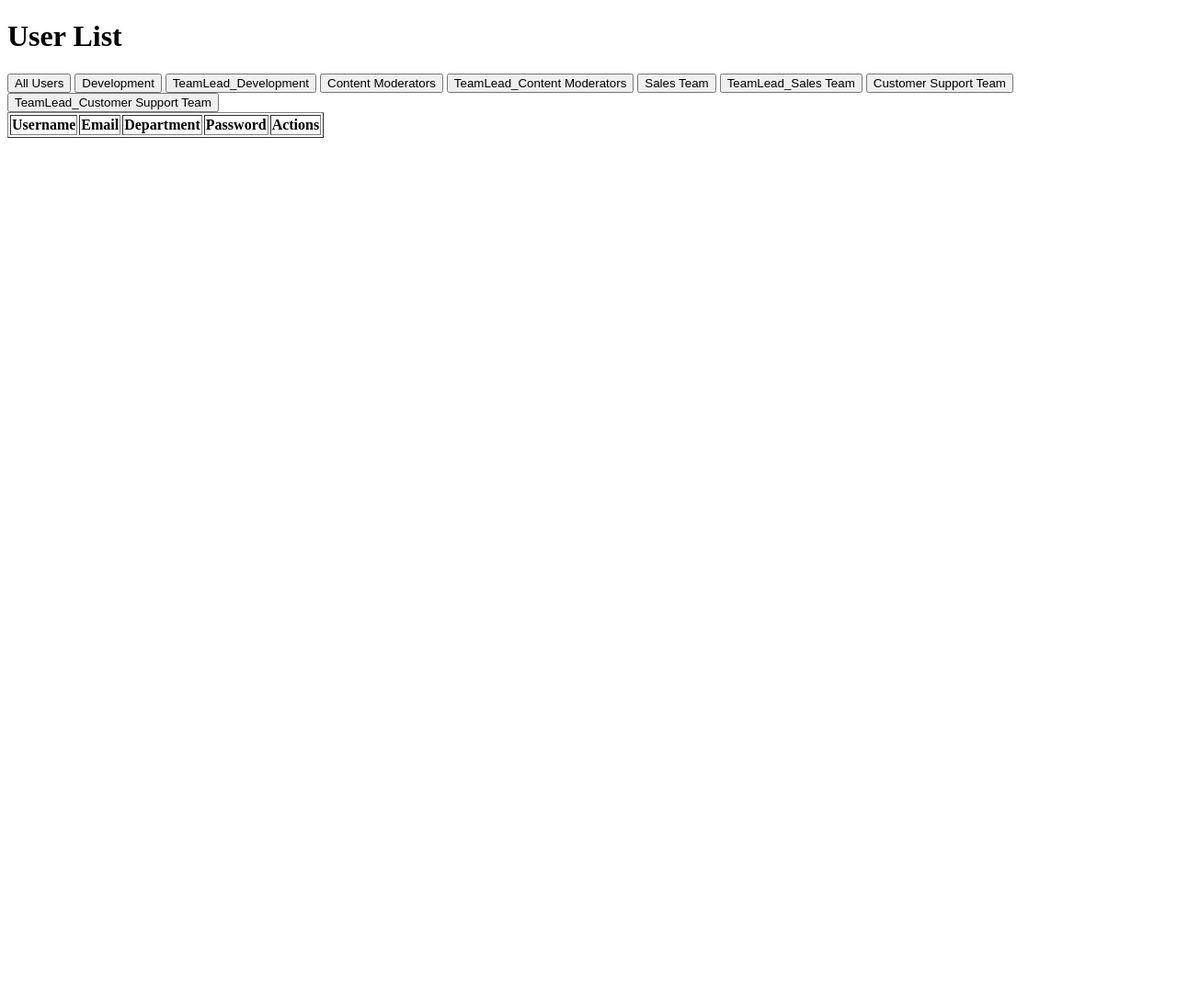
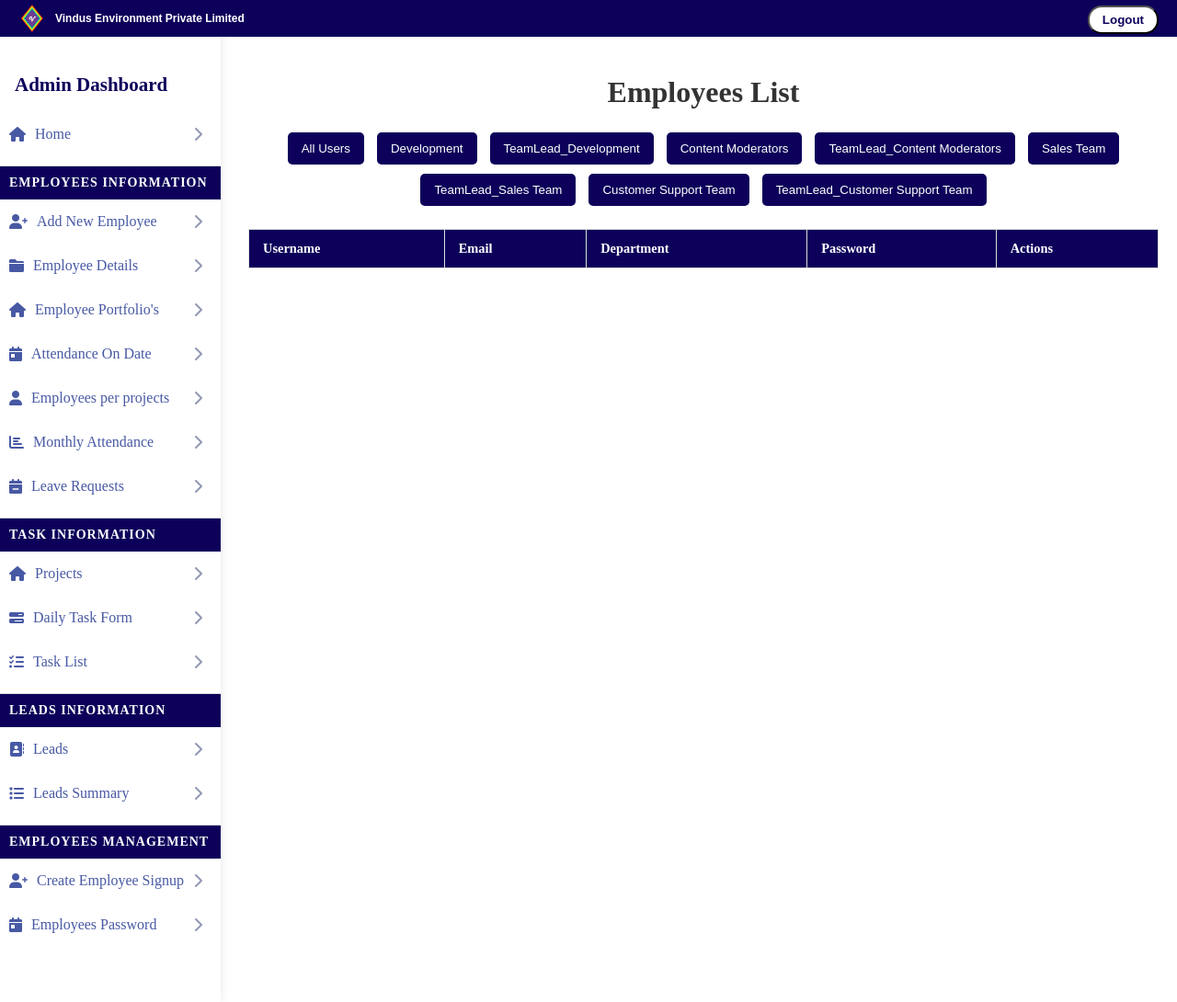
Before and after one commit to LaxmiPrasanna-2593/CRMTool, a Django app: page /user_list/ in a window 1280 px wide. Shown: the whole page at 92% size. Run offline with Django 5.2, Linux system fonts and the light colour scheme; the visitor is signed in with stand-in values (Sample User, id 1); data comes from the database, SQL or seed files in the repository; lists and menus that the app fills with data are empty; parts of the project's set-up code (start-up, migrations or seed data) failed here and were passed over.

Commit message:
sidebar modification done and password manage design

```diff
--- a/templates/includes/sidebar.html
+++ b/templates/includes/sidebar.html
@@ -47,6 +47,18 @@
             padding: 0;
             margin: 0;
         }
+        .sidebar label {
+            display: block;
+            font-size: 14px;
+            font-weight: bold;
+            color: #fff;
+            padding: 10px;
+            border-top: 1px solid #ddd;
+            text-transform: uppercase;
+            letter-spacing: 1px;
+            margin-top: 10px;
+            background-color: #0c005a;
+        }
 
         .sidebar ul li {
             padding: 15px 10px;
@@ -54,7 +66,7 @@
             display: flex;
             align-items: center;
             transition: background-color 0.3s;
-            color: #9197B3;
+            color: #4859a4;
             justify-content: space-between;
         }
 
@@ -67,7 +79,7 @@
         }
 
         .sidebar ul li:hover {
-            background-color: #0c005a;
+            background-color: #0c0055af;
             color: white;
         }
 
@@ -102,15 +114,29 @@
                 <li>
                     <a href="{% url 'dashboard' %}"><i class="fas fa-home"></i>Home<i class="fas fa-chevron-right"></i></a>
                 </li>
+                <label>Employees Information</label>
+                <li>
+                    <a href="{% url 'employee_form' %}"><i class="fas fa-user-plus"></i> Add New Employee <i class="fas fa-chevron-right"></i></a>
+                </li>
+                <li>
+                    <a href="{% url 'employee_list' %}"><i class="fas fa-folder"></i> Employee Details <i class="fas fa-chevron-right"></i></a>
+                </li>
                 <li>
                     <a href="{% url 'user_details_with_projects' %}"><i class="fas fa-home"></i>Employee Portfolio's<i class="fas fa-chevron-right"></i></a>
                 </li>
                 <li>
-                    <a href="{% url 'employee_form' %}"><i class="fas fa-user"></i> Employee Form <i class="fas fa-chevron-right"></i></a>
+                    <a href="{% url 'attendance_on_date' %}"><i class="fas fa-calendar-day"></i> Attendance On Date <i class="fas fa-chevron-right"></i></a>
                 </li>
                 <li>
-                    <a href="{% url 'employee_list' %}"><i class="fas fa-folder"></i> Employee Details <i class="fas fa-chevron-right"></i></a>
+                    <a href="{% url 'employees_per_project' %}"><i class="fas fa-user"></i> Employees per projects <i class="fas fa-chevron-right"></i></a>
                 </li>
+                <li>
+                    <a href="{% url 'monthly_report' %}"><i class="fas fa-chart-bar"></i> Monthly Attendance <i class="fas fa-chevron-right"></i></a>
+                </li>
+                <li>
+                    <a href="{% url 'leave_requests' %}"><i class="fas fa-calendar-minus"></i> Leave Requests <i class="fas fa-chevron-right"></i></a>
+                </li>
+                <label>Task information</label>
                 <li>
                     <a href="{% url 'add_project' %}"><i class="fas fa-home"></i>Projects<i class="fas fa-chevron-right"></i></a>
                 </li>
@@ -123,21 +149,12 @@
                 <!-- <li>
                     <a href="{% url 'admin_task_list' %}"><i class="fas fa-users"></i> Employees Tasks <i class="fas fa-chevron-right"></i></a>
                 </li> -->
-
+                <label>Leads information</label>
                 <li>
                     <a href="{% url 'lead_list' %}"><i class="fas fa-address-book"></i> Leads <i class="fas fa-chevron-right"></i></a>
                 </li>
                 <li>
                     <a href="{% url 'lead_status_summary' %}"><i class="fas fa-list"></i> Leads Summary<i class="fas fa-chevron-right"></i></a>
-                </li>
-                <li>
-                    <a href="{% url 'leave_requests' %}"><i class="fas fa-calendar-minus"></i> Leave Requests <i class="fas fa-chevron-right"></i></a>
-                </li>
-                <li>
-                    <a href="{% url 'attendance_on_date' %}"><i class="fas fa-calendar-day"></i> Attendance On Date <i class="fas fa-chevron-right"></i></a>
-                </li>
-                <li>
-                    <a href="{% url 'employees_per_project' %}"><i class="fas fa-user"></i> Employees per projects <i class="fas fa-chevron-right"></i></a>
                 </li>
                 <!-- <li>
                     <a href="{% url 'employee_days_worked' %}"><i class="fas fa-folder"></i> Employee Days Worked on project <i class="fas fa-chevron-right"></i></a>
@@ -145,17 +162,15 @@
                 <li>
                     <a href="{% url 'employee_task_report_on_date' %}"><i class="fas fa-home"></i>Employee task report<i class="fas fa-chevron-right"></i></a>
                 </li> -->
-                <li>
-                    <a href="{% url 'monthly_report' %}"><i class="fas fa-chart-bar"></i> Monthly Attendance <i class="fas fa-chevron-right"></i></a>
-                </li>
-                <li>
-                    <a href="{% url 'user_list' %}"><i class="fas fa-calendar-day"></i> Password Management <i class="fas fa-chevron-right"></i></a>
-                </li>
                 <!--<li>
                     <a href="{% url 'monthly_report' %}"><i class="fas fa-chart-bar"></i>Payslip Generation <i class="fas fa-chevron-right"></i></a>
                 </li> -->
+                <label>Employees Management</label>
                 <li>
-                    <a href="{% url 'signup' %}"><i class="fas fa-user-plus"></i> Signup <i class="fas fa-chevron-right"></i></a>
+                    <a href="{% url 'signup' %}"><i class="fas fa-user-plus"></i> Create Employee Signup <i class="fas fa-chevron-right"></i></a>
+                </li>
+                <li>
+                    <a href="{% url 'user_list' %}"><i class="fas fa-calendar-day"></i> Employees Password<i class="fas fa-chevron-right"></i></a>
                 </li>
             </ul>
             {% elif user.department == "sales_team" or user.department == "development" or user.department == "content_moderators" or user.department == "customer_support" %}
--- a/templates/user_list.html
+++ b/templates/user_list.html
@@ -1,10 +1,86 @@
 <!DOCTYPE html>
 <html lang="en">
 
+{% extends 'base.html' %}
+{% block content %}
 <head>
     <meta charset="UTF-8">
     <meta name="viewport" content="width=device-width, initial-scale=1.0">
-    <title>User List</title>
+    <title>Employees List</title>
+    <style>
+
+        h1 {
+            text-align: center;
+            color: #333;
+            font-size: 2em;
+            margin-bottom: 20px;
+        }
+
+        .filter-buttons {
+            text-align: center;
+            margin-bottom: 20px;
+        }
+
+        .filter-buttons button {
+            padding: 10px 15px;
+            margin: 5px;
+            background-color: #0c005a;
+            color: white;
+            border: none;
+            border-radius: 5px;
+            cursor: pointer;
+            transition: background-color 0.3s;
+        }
+
+        .filter-buttons button:hover {
+            background-color: #1a0a8f;
+        }
+
+        table {
+            width: 100%;
+            border-collapse: collapse;
+            margin-top: 20px;
+        }
+
+        th, td {
+            padding: 12px 15px;
+            border: 1px solid #ddd;
+            text-align: left;
+            font-size: 0.9em;
+        }
+
+        th {
+            background-color: #0c005a;
+            color: white;
+        }
+
+        tr:nth-child(even) {
+            background-color: #f9f9f9;
+        }
+
+        .button-link, .toggle-password-btn {
+            display: inline-block;
+            padding: 8px 12px;
+            background-color: #0c005a;
+            color: white;
+            text-decoration: none;
+            border-radius: 4px;
+            font-size: 0.9em;
+            text-align: center;
+            cursor: pointer;
+            transition: background-color 0.3s ease;
+        }
+
+        .button-link:hover, .toggle-password-btn:hover {
+            background-color: #1a0a8f;
+        }
+
+        .restricted-text {
+            color: #888;
+            font-style: italic;
+        }
+    </style>
+
     <script>
         // Function to toggle password visibility
         function togglePassword(userId) {
@@ -12,11 +88,11 @@
             const button = document.getElementById('show_button_' + userId);
 
             if (passwordField.type === 'password') {
-                passwordField.type = 'text'; // Show the password
-                button.innerText = 'Hide Password'; // Change button text
+                passwordField.type = 'text';
+                button.innerText = 'Hide Password';
             } else {
-                passwordField.type = 'password'; // Hide the password
-                button.innerText = 'Show Password'; // Change button text
+                passwordField.type = 'password';
+                button.innerText = 'Show Password';
             }
         }
 
@@ -26,9 +102,9 @@
             rows.forEach(row => {
                 const userDepartment = row.getAttribute('data-department');
                 if (department === 'all' || userDepartment === department) {
-                    row.style.display = ''; // Show user
+                    row.style.display = '';
                 } else {
-                    row.style.display = 'none'; // Hide user
+                    row.style.display = 'none';
                 }
             });
         }
@@ -36,15 +112,17 @@
 </head>
 
 <body>
-    <h1>User List</h1>
+    <div class="main-content">
+        <h1>Employees List</h1>
 
-    <!-- Department Buttons -->
-    <div>
-        <button onclick="filterByDepartment('all')">All Users</button> {% for department_key, department_name in department_choices %}
-        <button onclick="filterByDepartment('{{ department_key }}')">{{ department_name }}</button> {% endfor %}
+        <div class="filter-buttons">
+            <button onclick="filterByDepartment('all')">All Users</button>
+            {% for department_key, department_name in department_choices %}
+                <button onclick="filterByDepartment('{{ department_key }}')">{{ department_name }}</button>
+            {% endfor %}
         </div>
 
-    <table border="1">
+        <table>
             <thead>
                 <tr>
                     <th>Username</th>
@@ -62,19 +140,21 @@
                     <td>{{ user.department }}</td>
                     <td>
                         {% if is_superuser %}
-                    <!-- If user is superuser, show the actual password -->
                             <input type="password" id="password_{{ user.id }}" value="{{ user.plain_password }}" readonly>
-                    <button type="button" id="show_button_{{ user.id }}" onclick="togglePassword({{ user.id }})">Show Password</button> {% else %}
-                    <!-- If not superuser, show restricted message -->
-                    <span>Restricted</span> {% endif %}
+                            <button type="button" id="show_button_{{ user.id }}" onclick="togglePassword({{ user.id }})" class="toggle-password-btn">Show Password</button>
+                        {% else %}
+                            <span class="restricted-text">Restricted</span>
+                        {% endif %}
                     </td>
                     <td>
-                    <a href="{% url 'delete_user' user.id %}">Delete</a>
+                        <a href="{% url 'delete_user' user.id %}" class="button-link">Delete</a>
                     </td>
                 </tr>
                 {% endfor %}
             </tbody>
         </table>
+    </div>
+    {% endblock %}
 </body>
 
 </html>
```
Also changed, not shown: templates/user_details.html (+19 -5 lines). Lines whose indentation alone changed are shown as unchanged.
